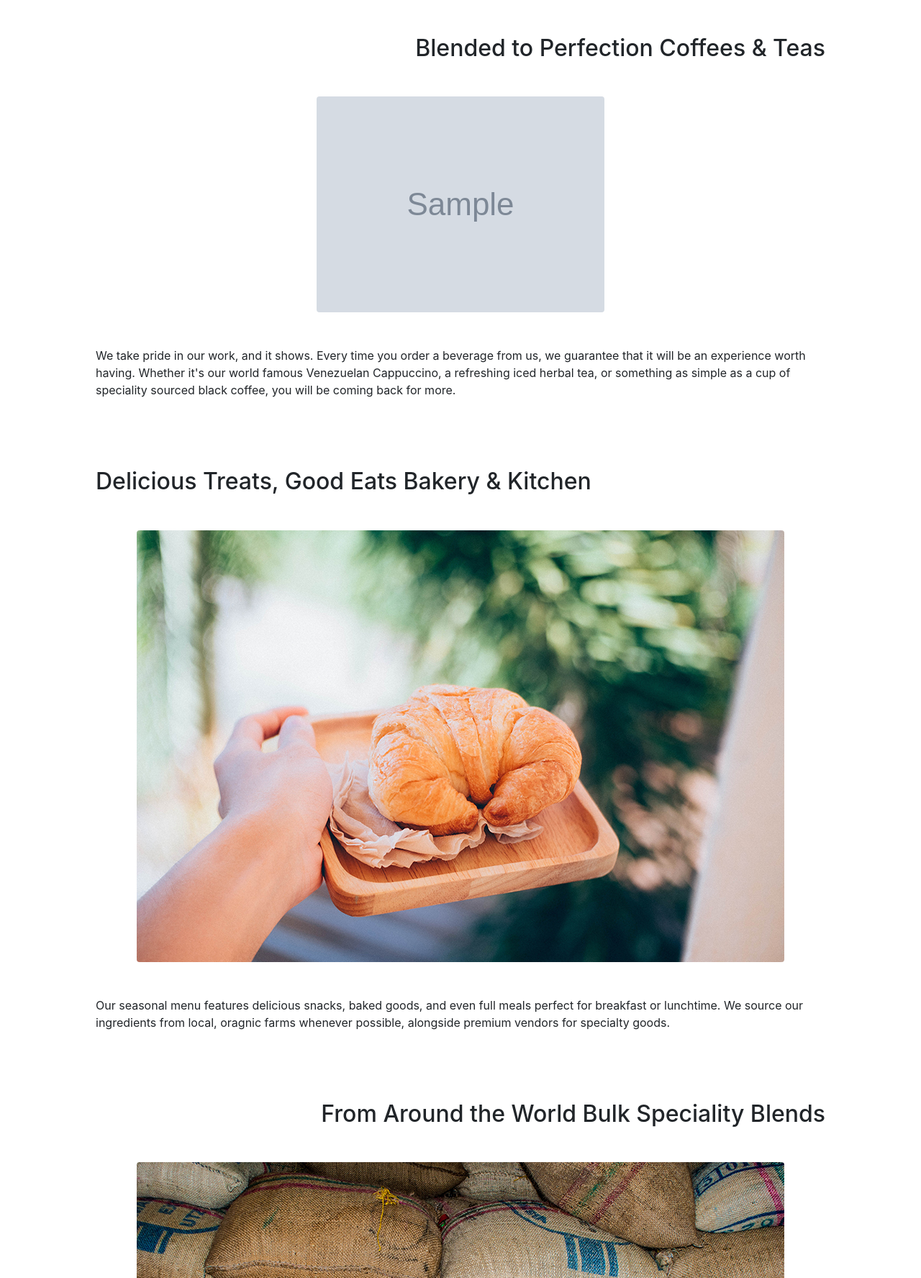
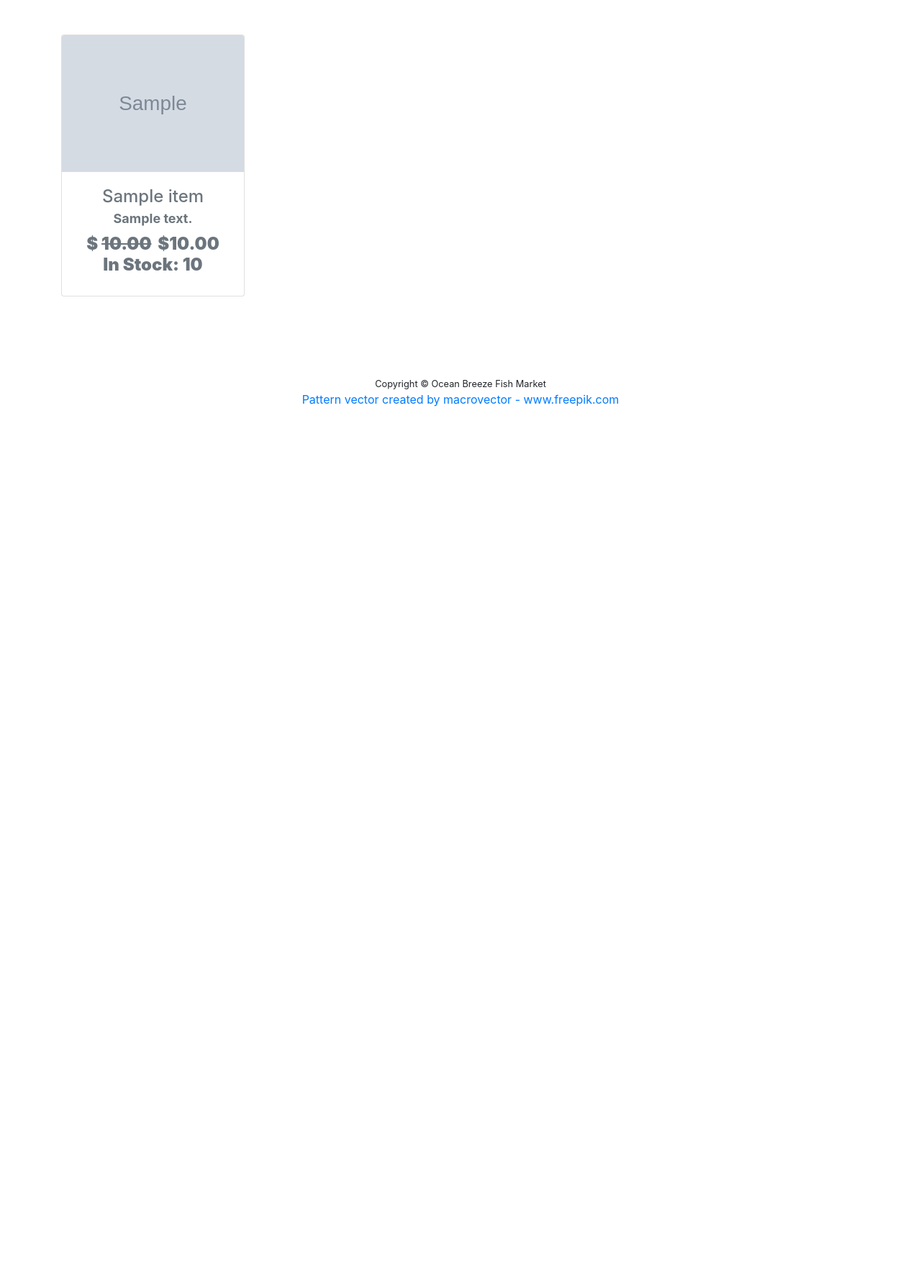
Before and after one commit to RattlesnakeCodingGroup/OceanBreeze, a Django app: template mysite/FishWeb/templates/product.html in a window 1280 px wide. Shown: the part 144-1920 px from the top of the page at 72% size. After the commit the page ends 709 px from the top, so only its background shows below. Run offline with Django 3.2, Linux system fonts and the light colour scheme; the template is opened without the code that fills it: most values are stand-ins (such as "Sample title", 1, 10 or a date in 2020); grey boxes marked "Sample" are stand-in pictures; parts of the project's set-up code (start-up, migrations or seed data) failed here and were passed over; some libraries are stand-ins or nearby versions.

Commit message:
added proper looking card products for displaying the items in stock along with price and quantity. Added a discount price feature as well. Added store hours along with other information.

```diff
--- a/mysite/FishWeb/models.py
+++ b/mysite/FishWeb/models.py
@@ -4,6 +4,7 @@ from django.db import models
 class Item(models.Model):
     title = models.CharField(max_length=100)
     price = models.FloatField()
+    discount_price = models.FloatField(blank=True, null=True)
     quantity = models.IntegerField()
     image = models.ImageField()
 
--- a/mysite/FishWeb/templates/product.html
+++ b/mysite/FishWeb/templates/product.html
@@ -37,72 +37,128 @@
       </div>
     </div>
   </nav>
-{%  for item in object_list %}
-  <section class="page-section">
+{#{%  for item in object_list %}#}
+<section class="text-center mb-4">
+<br>
+<br>
 <div class="container">
-      <div class="product-item">
-        <div class="product-item-title d-flex">
-          <div class="bg-faded p-5 d-flex ml-auto rounded">
-            <h2 class="section-heading mb-0">
-              <span class="section-heading-upper">Blended to Perfection</span>
-              <span class="section-heading-lower">Coffees &amp; Teas</span>
-            </h2>
+    <div class="row wow fadeIn">
+
+        {% for item in object_list %}
+
+                <div class="col-lg-3 col-md-6 mb-4 ">
+
+                    {#            <a href="{{ item.get_absolute_url }}">#}
+                    {#            <img src="{{ item.image.url }}" class="card-img-top"#}
+                    {#             onmouseover="this.src='{{ item.back_image.url }}'"#}
+                    {#             onmouseout="this.src='{{ item.image.url }}'"#}
+                    {#             border="0" alt=""/>#}
+                    <div class="mask rgba-white-strong"></div>
+
+                    <div class="card text-black bg-white mb-3">
+
+                        <div class="view overlay">
+                            {% comment %} <img src="https://mdbootstrap.com/img/Photos/Horizontal/E-commerce/Vertical/12.jpg" class="card-img-top" {% endcomment %}
+
+                            {#                  <p>{{ item.image.url }}</p>#}
+
+                            <img src="{{ item.image.url }}" class="card-img-top">
+
+                            {#                     <img src="SSX.jpg" onmouseover="this.src='SSX2.jpg';" onmouseout="this.src='SSX.jpg';" height=100 width=120 />#}
+                            {#                   <img src="{{ item.image.url }}" onmouseover="this.src='{{ item.back_image.url }}';" onmouseout="this.src='SSX.jpg';" height=100 width=120 />#}
+
+                            <div class="mask rgba-white-slight"></div>
+                            </a>
                         </div>
+
+                        <div class="card-body text-center">
+                            <a href="" class="grey-text">
+                                {#                  <h5>{{ item.get_category_display }}</h5>#}
+                            </a>
+                            <h5>
+                                <strong>
+                                    <h4
+                                       class="text-muted">{{ item.title }}
+                                        <span class="badge badge-pill {{ item.get_label_display }}-color">{{ item.label_text }}</span>
+                                    </h4>
+                                </strong>
+                            </h5>
+
+                            <h4 class="font-weight-bold text-muted">
+                                <strong>$
+                                    {% if item.discount_price %}
+                                        <span class="mr-1">
+                                            <del>{{ item.price|floatformat:2  }}</del>
+                                          </span>
+                                          <span>${{ item.discount_price|floatformat:2  }}</span>
+
+                                        <br>
+                                        In Stock: {{ item.quantity }}
+                                        <br>
+                                    {% else %}
+                                        {{ item.price|floatformat:2 }}
+                                        <br>
+                                        In Stock: {{ item.quantity }}
+                                        <br>
+
+
+                                    {% endif %}
+                                </strong>
+                            </h4>
+
                         </div>
-{#          <div class="img-fluid" style="background-image: url({{ item.image.url }})"></div>#}
 
-        <img class="product-item-img mx-auto d-flex rounded img-fluid mb-3 mb-lg-0" src="{{ item.image.url }}" alt="">
-        <div class="product-item-description d-flex mr-auto">
-          <div class="bg-faded p-5 rounded">
-            <p class="mb-0">We take pride in our work, and it shows. Every time you order a beverage from us, we guarantee that it will be an experience worth having. Whether it's our world famous Venezuelan Cappuccino, a refreshing iced herbal tea, or something as simple as a cup of speciality sourced black coffee, you will be coming back for more.</p>
                     </div>
+
                 </div>
+
+        {% endfor %}
     </div>
 </div>
     </section>
-    {% endfor %}
+{#    {% endfor %}#}
 
-  <section class="page-section">
-    <div class="container">
-      <div class="product-item">
-        <div class="product-item-title d-flex">
-          <div class="bg-faded p-5 d-flex mr-auto rounded">
-            <h2 class="section-heading mb-0">
-              <span class="section-heading-upper">Delicious Treats, Good Eats</span>
-              <span class="section-heading-lower">Bakery &amp; Kitchen</span>
-            </h2>
-          </div>
-        </div>
-        <img class="product-item-img mx-auto d-flex rounded img-fluid mb-3 mb-lg-0" src="{% static 'img/products-02.jpg' %}" alt="">
-        <div class="product-item-description d-flex ml-auto">
-          <div class="bg-faded p-5 rounded">
-            <p class="mb-0">Our seasonal menu features delicious snacks, baked goods, and even full meals perfect for breakfast or lunchtime. We source our ingredients from local, oragnic farms whenever possible, alongside premium vendors for specialty goods.</p>
-          </div>
-        </div>
-      </div>
-    </div>
-  </section>
-
-  <section class="page-section">
-    <div class="container">
-      <div class="product-item">
-        <div class="product-item-title d-flex">
-          <div class="bg-faded p-5 d-flex ml-auto rounded">
-            <h2 class="section-heading mb-0">
-              <span class="section-heading-upper">From Around the World</span>
-              <span class="section-heading-lower">Bulk Speciality Blends</span>
-            </h2>
-          </div>
-        </div>
-        <img class="product-item-img mx-auto d-flex rounded img-fluid mb-3 mb-lg-0" src="{% static 'img/products-03.jpg' %}" alt="">
-        <div class="product-item-description d-flex mr-auto">
-          <div class="bg-faded p-5 rounded">
-            <p class="mb-0">Travelling the world for the very best quality coffee is something take pride in. When you visit us, you'll always find new blends from around the world, mainly from regions in Central and South America. We sell our blends in smaller to large bulk quantities. Please visit us in person for more details.</p>
-          </div>
-        </div>
-      </div>
-    </div>
-  </section>
+{#  <section class="page-section">#}
+{#    <div class="container">#}
+{#      <div class="product-item">#}
+{#        <div class="product-item-title d-flex">#}
+{#          <div class="bg-faded p-5 d-flex mr-auto rounded">#}
+{#            <h2 class="section-heading mb-0">#}
+{#              <span class="section-heading-upper">Delicious Treats, Good Eats</span>#}
+{#              <span class="section-heading-lower">Bakery &amp; Kitchen</span>#}
+{#            </h2>#}
+{#          </div>#}
+{#        </div>#}
+{#        <img class="product-item-img mx-auto d-flex rounded img-fluid mb-3 mb-lg-0" src="{% static 'img/products-02.jpg' %}" alt="">#}
+{#        <div class="product-item-description d-flex ml-auto">#}
+{#          <div class="bg-faded p-5 rounded">#}
+{#            <p class="mb-0">Our seasonal menu features delicious snacks, baked goods, and even full meals perfect for breakfast or lunchtime. We source our ingredients from local, oragnic farms whenever possible, alongside premium vendors for specialty goods.</p>#}
+{#          </div>#}
+{#        </div>#}
+{#      </div>#}
+{#    </div>#}
+{#  </section>#}
+{##}
+{#  <section class="page-section">#}
+{#    <div class="container">#}
+{#      <div class="product-item">#}
+{#        <div class="product-item-title d-flex">#}
+{#          <div class="bg-faded p-5 d-flex ml-auto rounded">#}
+{#            <h2 class="section-heading mb-0">#}
+{#              <span class="section-heading-upper">From Around the World</span>#}
+{#              <span class="section-heading-lower">Bulk Speciality Blends</span>#}
+{#            </h2>#}
+{#          </div>#}
+{#        </div>#}
+{#        <img class="product-item-img mx-auto d-flex rounded img-fluid mb-3 mb-lg-0" src="{% static 'img/products-03.jpg' %}" alt="">#}
+{#        <div class="product-item-description d-flex mr-auto">#}
+{#          <div class="bg-faded p-5 rounded">#}
+{#            <p class="mb-0">Travelling the world for the very best quality coffee is something take pride in. When you visit us, you'll always find new blends from around the world, mainly from regions in Central and South America. We sell our blends in smaller to large bulk quantities. Please visit us in person for more details.</p>#}
+{#          </div>#}
+{#        </div>#}
+{#      </div>#}
+{#    </div>#}
+{#  </section>#}
 {% endblock %}
   <footer class="footer text-faded text-center py-5">
     <div class="container">
--- a/mysite/FishWeb/urls.py
+++ b/mysite/FishWeb/urls.py
@@ -6,8 +6,8 @@ app_name = 'FishWeb'
 urlpatterns = [
     path('', views.IndexView.as_view(), name='index'),
     path('about/', views.AboutView.as_view(), name='about'),
-    path('products/', views.ProductView.as_view(), name='products'),
+    # path('products/', views.ProductView.as_view(), name='products'),
     path('store/', views.StoreView.as_view(), name='store'),
-    path('product/', views.FishView.as_view(), name ='product')
+    path('products/', views.FishView.as_view(), name ='products')
 
 ]
```
Also changed, not shown: mysite/FishWeb/templates/about.html (+4 -4 lines), mysite/FishWeb/templates/store.html (+11 -11 lines). Lines whose indentation alone changed are shown as unchanged.
